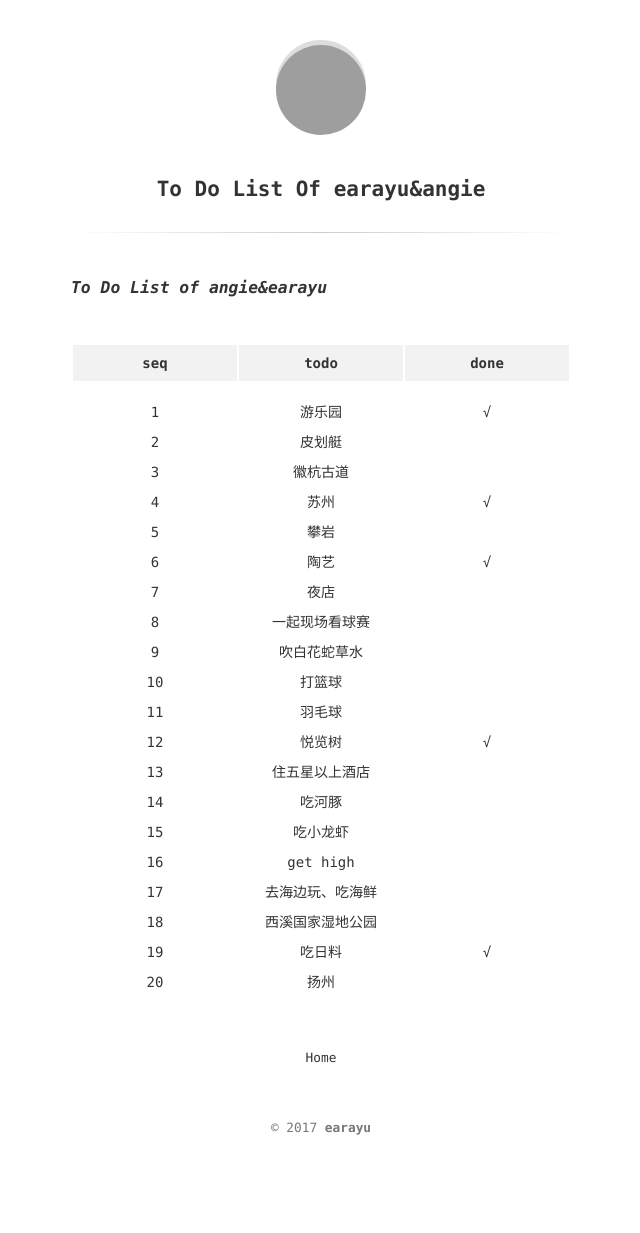
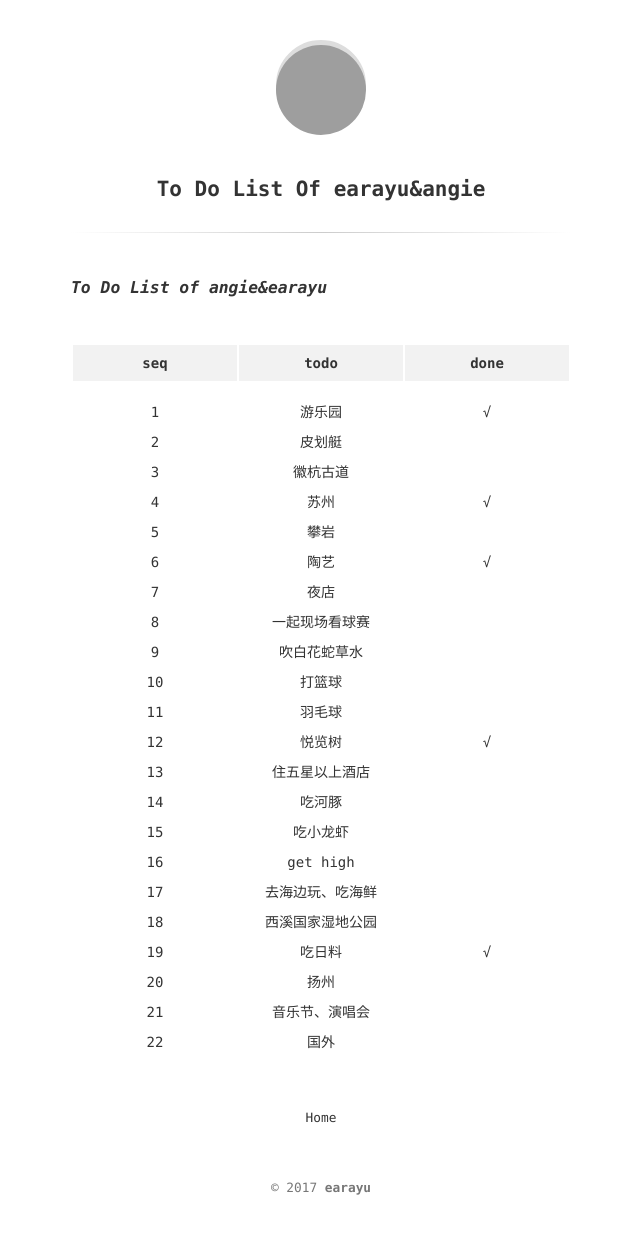
Before and after one commit to earayu/earayu, a Jekyll site: the page built from earayuangie.md, in a window 1280 px wide. Shown: the whole page, without its empty margins (319-959 px from the left). Built offline with Jekyll 4.4.1, drawn with Linux system fonts in a browser that asks for light colours; before the commit the page ends 1173 px from its top, so only the background shows below that; grey boxes are pictures that could not be loaded.

Commit message:
earayuangie

```diff
--- a/earayuangie.md
+++ b/earayuangie.md
@@ -27,3 +27,5 @@ updated: 2017-04-27 11:32
 |  18  | 西溪国家湿地公园 |      |
 |  19  |   吃日料    |  √   |
 |  20  |    扬州    |      |
+|  21  | 音乐节、演唱会  |      |
+|  22  |    国外    |      |
```
